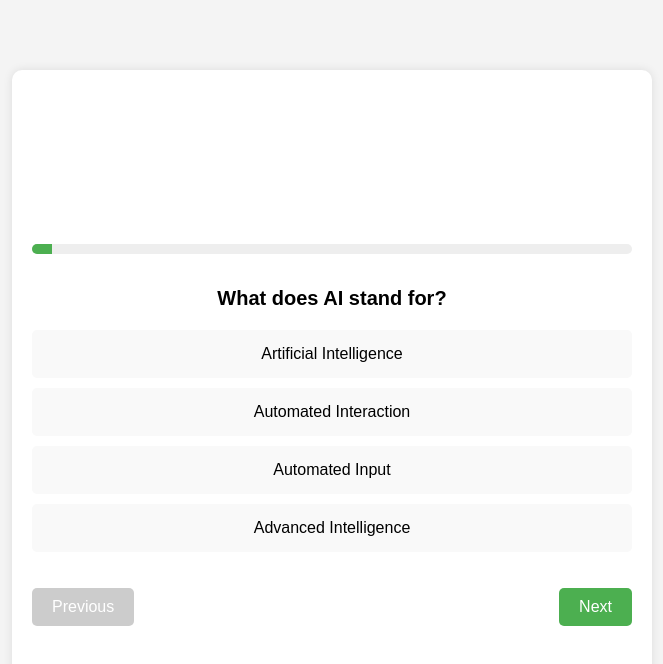
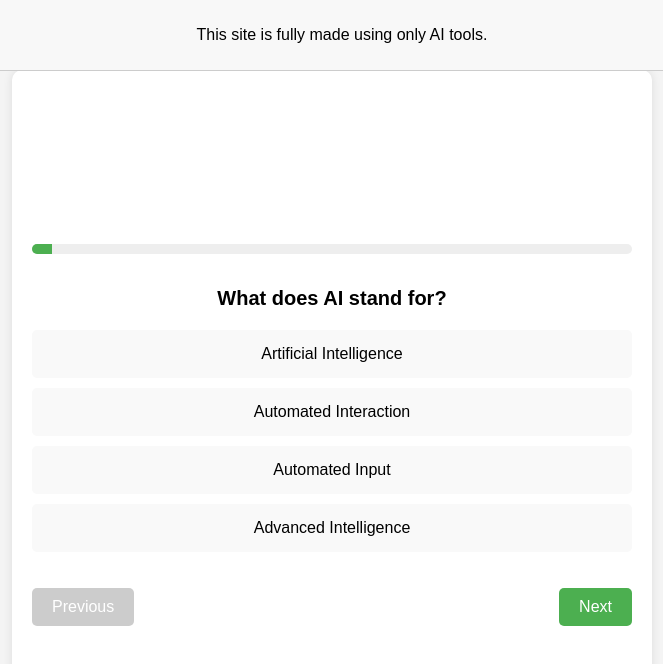
Before and after one commit to aymen-Dahmoun/aiweb.github.io, a plain HTML site: page index.html in a window 1280 px wide. Shown: the whole page, without its empty margins (308-971 px from the left). Drawn offline with Linux system fonts and the light colour scheme.

Commit message:
Update index.html

```diff
--- a/index.html
+++ b/index.html
@@ -7,6 +7,11 @@
     <link rel="stylesheet" href="styles.css">
 </head>
 <body>
+    <!-- Header Section -->
+    <div class="header">
+        <p>This site is fully made using only AI tools.</p>
+    </div>
+
     <div class="quiz-container">
         <div class="progress-bar">
             <div id="progress"></div>
@@ -23,7 +28,6 @@
         </div>
     </div>
 
-
     <script src="script.js"></script>
 </body>
 </html>
```
